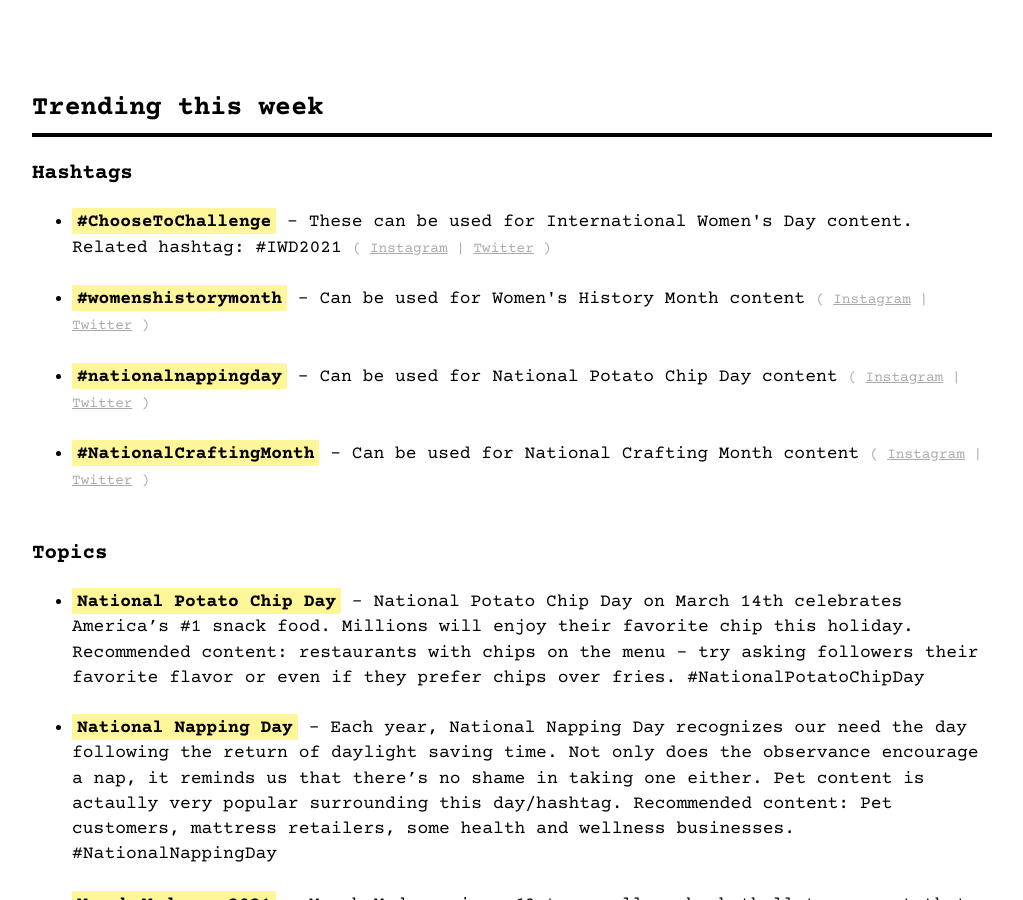
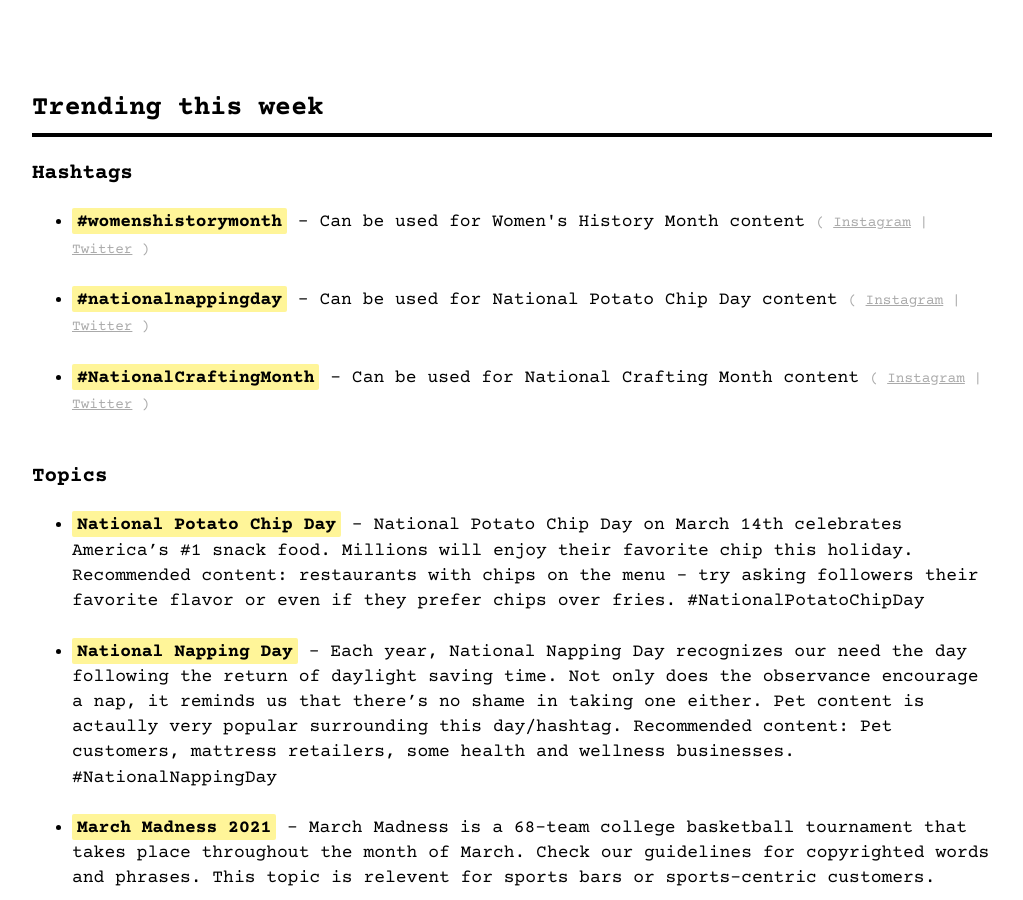
Before and after one commit to davidpots/posty, a Jekyll site: the page built from index_v1.markdown, in a window 1280 px wide and 900 px high. Shown: the whole window, without its empty margins (128-1151 px from the left). Built offline with Jekyll 4.4.1, drawn with Linux system fonts in a browser that asks for light colours.

```diff
--- a/_data/hashtags.yml
+++ b/_data/hashtags.yml
@@ -1,6 +1,3 @@
-- name: ChooseToChallenge
-  description: "These can be used for International Women's Day content. Related hashtag: #IWD2021"
-
 - name: womenshistorymonth
   description: Can be used for Women's History Month content
 
--- a/index.markdown
+++ b/index.markdown
@@ -10,7 +10,7 @@
   <div class="tile">
     <div class="tile-heading">
       <h2 class="tile-title">Hashtags</h2>
-      <p class="tile-lastUpdated">Last updated Feb 26</p>
+      <p class="tile-lastUpdated">Last updated Mar 5</p>
     </div>
     <div class="tile-body">
       {% for hashtag in site.data.hashtags %}
```
